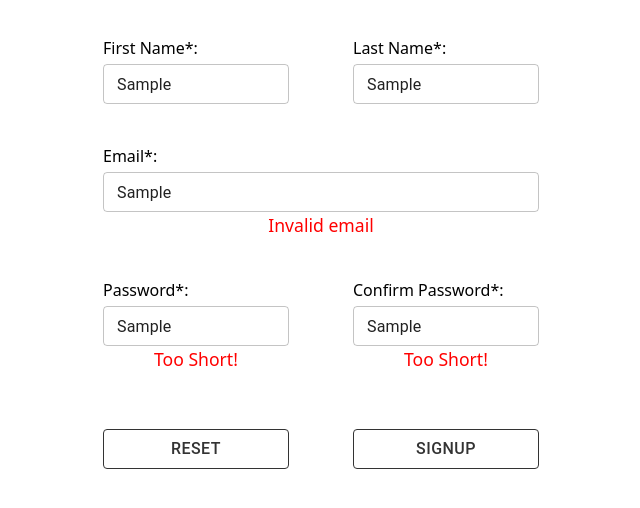
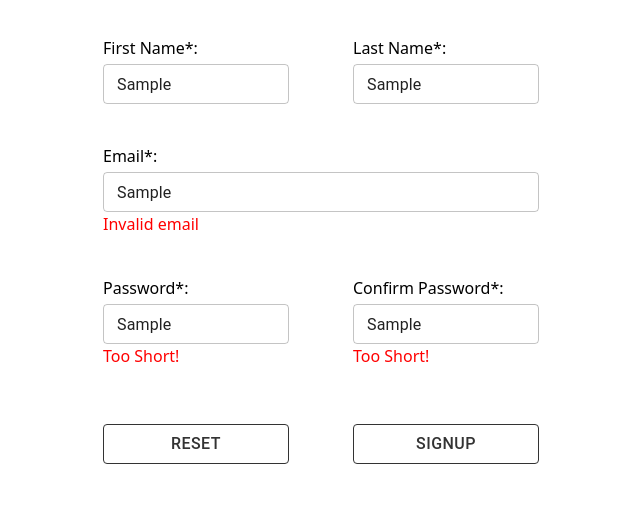
Before and after one commit to darrylmorton/ct-react-demo, a React (Vite) app: page /signup in a window 1280 px wide. Both pictures are taken after typing "Sample", "Sample", "Sample", "Sample", "Sample" into the empty fields and a click on the button "SIGNUP". Shown: the top 508 px of the page, without its empty margins (319-959 px from the left). Built offline with nearby package versions, Linux system fonts and the light colour scheme.

Commit message:
chore: env vars

```diff
--- a/src/Components/Forms/SignupForm.tsx
+++ b/src/Components/Forms/SignupForm.tsx
@@ -10,6 +10,7 @@ import {
   request,
   type FormValues,
   type RequestValues,
+  API_URL,
 } from '../../util/AppUtil'
 
 const SignupSchema = Yup.object({
@@ -91,11 +92,7 @@ const SignupForm = () => {
         }}
       >
         {({ errors, touched }) => (
-          <FormWrapper
-            id="signupForm"
-            method="POST"
-            action="http://localhost:3001/api/signup"
-          >
+          <FormWrapper id="signupForm" method="POST" action={API_URL}>
             <FormRow>
               <FormColumn textAlign="left">
                 <label htmlFor="firstName">First Name*:</label>
@@ -108,7 +105,9 @@ const SignupForm = () => {
                   size="small"
                 />
                 {errors.firstName && touched.firstName ? (
-                  <FormErrorMessage>{errors.firstName}</FormErrorMessage>
+                  <FormValidationMessage>
+                    {errors.firstName}
+                  </FormValidationMessage>
                 ) : null}
               </FormColumn>
               <FormColumn textAlign="left">
@@ -122,7 +121,9 @@ const SignupForm = () => {
                   size="small"
                 />
                 {errors.lastName && touched.lastName ? (
-                  <FormErrorMessage>{errors.lastName}</FormErrorMessage>
+                  <FormValidationMessage>
+                    {errors.lastName}
+                  </FormValidationMessage>
                 ) : null}
               </FormColumn>
             </FormRow>
@@ -138,7 +139,9 @@ const SignupForm = () => {
                   size="small"
                 />
                 {errors.username && touched.username ? (
-                  <FormErrorMessage>{errors.username}</FormErrorMessage>
+                  <FormValidationMessage>
+                    {errors.username}
+                  </FormValidationMessage>
                 ) : null}
               </FormColumn>
             </FormRow>
@@ -154,7 +157,9 @@ const SignupForm = () => {
                   size="small"
                 />
                 {errors.password && touched.password ? (
-                  <FormErrorMessage>{errors.password}</FormErrorMessage>
+                  <FormValidationMessage>
+                    {errors.password}
+                  </FormValidationMessage>
                 ) : null}
               </FormColumn>
               <FormColumn textAlign="left">
@@ -168,7 +173,9 @@ const SignupForm = () => {
                   size="small"
                 />
                 {errors.confirmPassword && touched.confirmPassword ? (
-                  <FormErrorMessage>{errors.confirmPassword}</FormErrorMessage>
+                  <FormValidationMessage>
+                    {errors.confirmPassword}
+                  </FormValidationMessage>
                 ) : null}
               </FormColumn>
             </FormRow>
@@ -205,7 +212,7 @@ const FormWrapper = styled(Form)`
   //display: block;
   //display: flex;
   //flex-direction: column;
-
+  //text-align: left;
   //width: 100%;
 
   //@media (min-width: 320px) {
@@ -221,6 +228,7 @@ const FormRow = styled.div`
   display: flex;
   //flex-direction: row;
   //padding: 8px;
+  //text-align: left;
 
   @media (min-width: 320px) {
     flex-direction: column;
@@ -282,6 +290,12 @@ const FormErrorMessage = styled.div`
   font-size: 1.1rem;
 `
 
+const FormValidationMessage = styled.div`
+  color: #ff0000;
+  //text-align: center;
+  //font-size: 1.1rem;
+`
+
 const FormButton = styled(Button)`
   width: 100%;
   //width: 140px;
--- a/src/util/AppUtil.ts
+++ b/src/util/AppUtil.ts
@@ -13,14 +13,25 @@ export interface FormValues extends RequestValues {
   confirmPassword: string
 }
 
-// TODO envs
+// export type RequestModeType = 'cors' | 'navigate' | 'no-cors' | 'same-origin'
+
+// Read Vite environment variables (only VITE_ prefixed vars are exposed to the browser)
+export const API_BASE = import.meta.env?.VITE_API_BASE as string
+console.log('API_BASE', API_BASE)
+
+export const CORS_MODE = import.meta.env?.VITE_CORS_MODE as string
+console.log('CORS_MODE', CORS_MODE)
+
+export const API_URL = `${API_BASE}/api/signup`
+console.log('API_URL', API_URL)
+
 export const request = async (requestValues: RequestValues) => {
-  console.log('REQUEST_VALUES', requestValues)
-
-  return await fetch('http://localhost:3001/api/signup', {
-    mode: 'no-cors',
+  return await fetch(API_URL, {
+    mode: CORS_MODE as RequestMode,
     method: 'POST',
     headers: { 'Content-Type': 'application/json' },
     body: JSON.stringify(requestValues),
   })
 }
+
+// type RequestMode = Request['mode']
--- a/tsconfig.json
+++ b/tsconfig.json
@@ -5,5 +5,8 @@
     { "path": "./tsconfig.node.json" }
   ],
   //  "types": ["vitest/globals"]
-  "compilerOptions": { "strictNullChecks": true, "strictFunctionTypes": false }
+  "compilerOptions": {
+    "strictNullChecks": true,
+    "strictFunctionTypes": false,
+  }
 }
```
Also changed, not shown: package.json (+9 -9 lines), src/main.tsx (+12 -0 lines), 2 other files (tests, documents, lock files or other folders).
